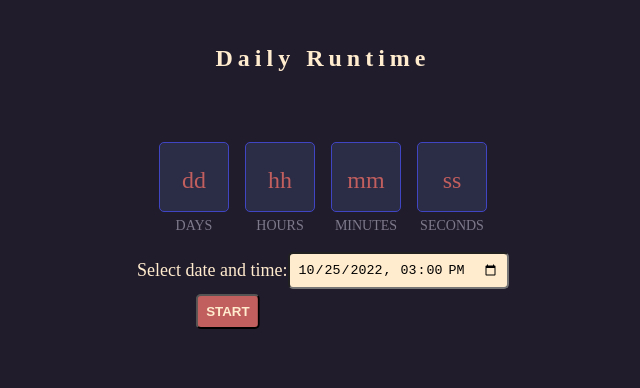
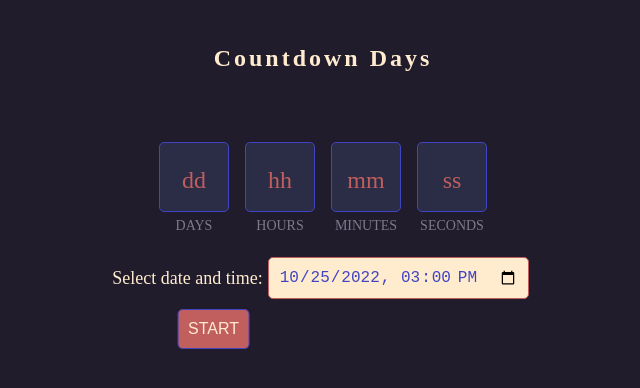
Before and after one commit to CristianMicicoi/countdown-app, a plain HTML site: page index.html in a window 1280 px wide. Shown: the whole page, without its empty margins (317-957 px from the left). Drawn offline with Linux system fonts and the light colour scheme.

Commit message:
costumizing form input and button

```diff
--- a/index.html
+++ b/index.html
@@ -12,7 +12,7 @@
 <body>
     <!-- <img src="images/alex-hawthorne-cQxwarmp4ag-unsplash (1).jpg" alt="winter on the mountain"> -->
     <!-- <h2>Christmas Countdown</h2> -->
-    <h2>Daily Runtime</h2>
+    <h2>Countdown Days</h2>
     <p id="display"></p>
     <div class="countdown__container">
         <div class="grid__files">
--- a/style.css
+++ b/style.css
@@ -20,33 +20,10 @@ h2 {
     margin: 45px 0;
     color: blanchedalmond;
     text-align: center;
-    letter-spacing: 5px;
+    letter-spacing: 3px;
 }
 
-.date {
-    display: flex;
-    justify-content: center;
-    align-items: center;
-    text-align: center;
-    color: blanchedalmond;
-    font-size: 18px;
-}
 
-.date input {
-    background-color: blanchedalmond;
-    padding: 8px;
-    border-radius: 5px;
-}
-
-#submit {
-    margin: 5px;
-    color: blanchedalmond;
-    background-color: rgb(193, 94, 94);
-    font-weight: 600;
-    padding: 8px;
-    border-radius: 5px;
-    transform: translateX(-150%);
-}
 
 .countdown__container {
     display: flex;
@@ -100,3 +77,37 @@ h2 {
     color: rgb(197, 244, 41);
     font-size: 36px;
 }
+
+.date {
+    display: flex;
+    justify-content: center;
+    align-items: center;
+    text-align: center;
+    color: blanchedalmond;
+    font-size: 18px;
+}
+
+.date input {
+    color: #4045c4;
+    font-size: 16px;
+    background-color: blanchedalmond;
+    margin: 5px;
+    padding: 10px;
+    border-radius: 5px;
+    border: 1px solid rgb(193, 94, 94);
+}
+
+#submit {
+    /* width: 20px; */
+    /* height: 20px; */
+    text-align: center;
+    margin: 5px;
+    color: blanchedalmond;
+    background-color: rgb(193, 94, 94);
+    font-size: 16px;
+    font-weight: 500;
+    padding: 10px;
+    border-radius: 5px;
+    transform: translateX(-150%);
+    border: 1.5px solid #4045c4;
+}
```
Also changed, not shown: app.js (+11 -11 lines).
